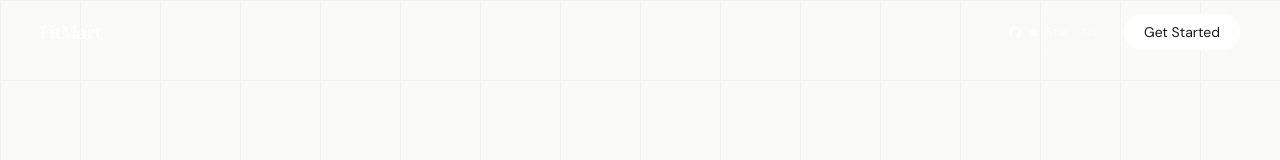
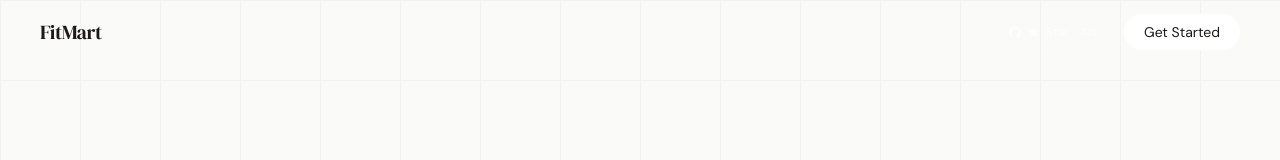
Before and after one commit to popstar2251/fitmart-ecommerce, a React (Vite) app in the folder client/: page / in a window 1280 px wide. Shown: the top 160 px of the page. Built offline with nearby package versions, Linux system fonts and the light colour scheme; no server answers.

Commit message:
fix: improve navbar brand visibility

```diff
--- a/client/src/pages/LandingPage.jsx
+++ b/client/src/pages/LandingPage.jsx
@@ -620,7 +620,7 @@ function NavbarWithGithub({ navOpaque, menuOpen, setMenuOpen }) {
   }, []);
 
   const isOpaque = navOpaque || scrollY > 60;
-  const textColor = isOpaque ? "text-stone-900" : "text-white";
+  const textColor = "text-stone-900";
   const mutedColor = isOpaque ? "text-stone-500" : "text-white/70";
   const borderColor = isOpaque ? "border-stone-200" : "border-white/20";
   const bgClass = isOpaque
```
